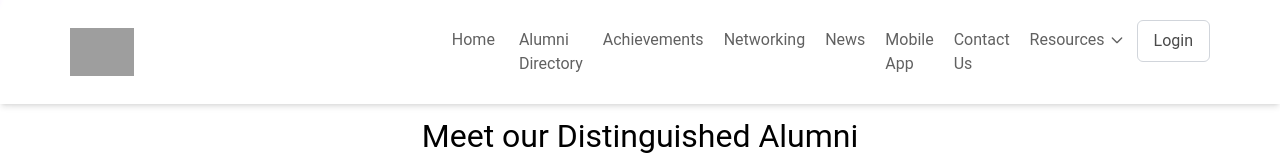
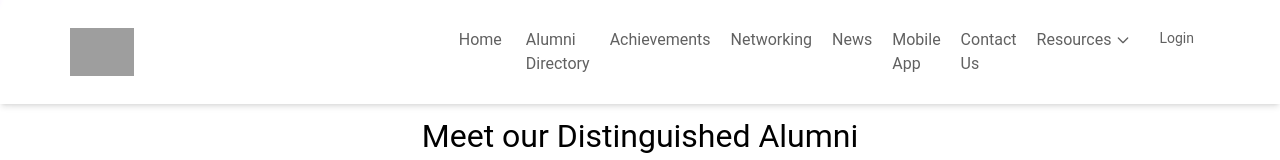
Before and after one commit to tanmayGypt/Alumini_database_frontend, a React (Vite) app: page /portfolio in a window 1280 px wide. Shown: the top 160 px of the page. Built offline with nearby package versions, Linux system fonts and the light colour scheme; grey boxes are pictures that could not be loaded.

Commit message:
login page integrated

```diff
--- a/src/Components/Comman_Components/NavBar.jsx
+++ b/src/Components/Comman_Components/NavBar.jsx
@@ -31,7 +31,10 @@ const NavBar = () => {
         scopes: ["user.read"],
       });
       setAccount(loginResponse.account);
-      localStorage.setItem("msalAccount", JSON.stringify(loginResponse.account));
+      localStorage.setItem(
+        "msalAccount",
+        JSON.stringify(loginResponse.account)
+      );
     } catch (error) {
       console.error("Login failed:", error);
     }
@@ -154,7 +157,6 @@ const NavBar = () => {
             </NavLink>
           </li>
 
-
           <li className="relative">
             <button
               onClick={toggleDropdown}
@@ -218,25 +220,15 @@ const NavBar = () => {
             )}
           </li>
 
-          {account ? (
-            <li>
-              <button
-                onClick={handleLogout}
-                className="nav-link-button"
-              >
-                Logout
-              </button>
-            </li>
-          ) : (
-            <li>
-              <button
-                onClick={handleLogin}
-                className="nav-link-button"
-              >
-                Login
-              </button>
-            </li>
-          )}
+          <li className="relative">
+            <NavLink
+              to="/login"
+              className="dropdown-link block px-4 py-2 text-sm text-gray-700"
+              activeClassName="active"
+            >
+              Login
+            </NavLink>
+          </li>
         </ul>
       </div>
     </nav>
```
Also changed, not shown: 1 other file (tests, documents, lock files or other folders).
